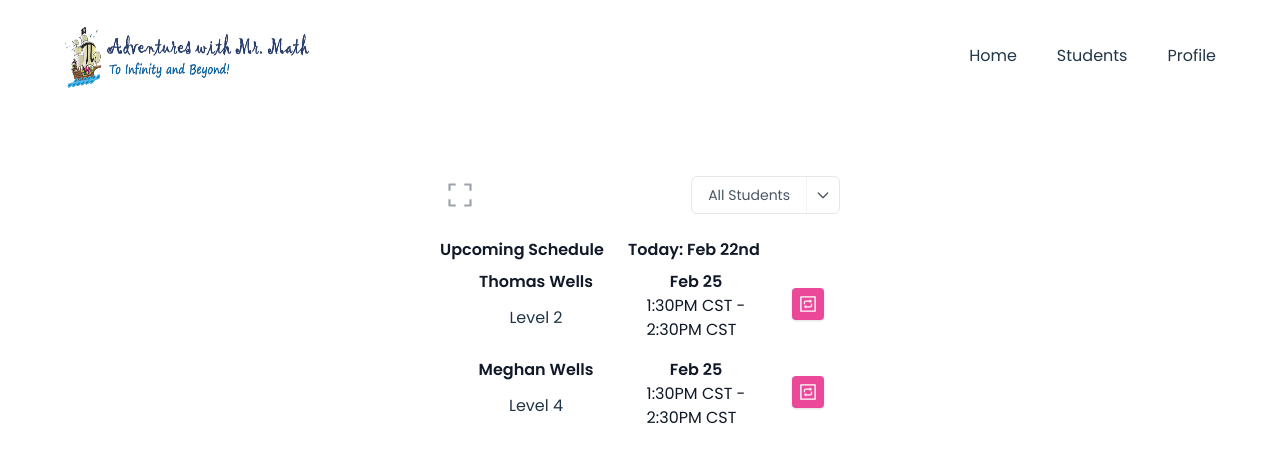
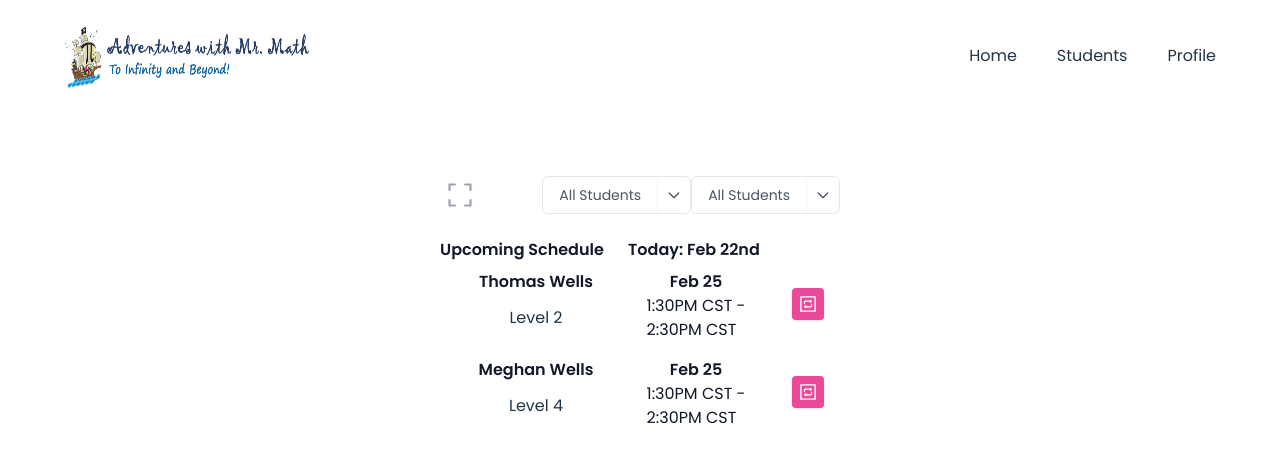
Before and after one commit to dane-dalton/schedule-demo, a React (Vite) app: page / in a window 1280 px wide. Shown: the top 462 px of the page. Built offline with nearby package versions, Linux system fonts and the light colour scheme.

Commit message:
Working on a session type filter

```diff
--- a/src/App.jsx
+++ b/src/App.jsx
@@ -10,8 +10,12 @@
           <Navbar />
         </div>
       </div>
-
-      <div className={`${styles.flexCenter}`}>
+      <div className={`${styles.paddingX} ${styles.flexCenter}`}>
+        <div className={`${styles.boxWidth}`}>
+          {/* Students? Likely important updates. */}
+        </div>
+      </div>
+      <div className={` ${styles.flexCenter}`}>
         <div className={`${styles.boxWidth}`}>
           <Schedule />
         </div>
--- a/src/components/Calendar.jsx
+++ b/src/components/Calendar.jsx
@@ -202,7 +202,7 @@
               <AiOutlineRight className='w-5 h-5' aria-hidden='true' />
             </button>
           </div>
-          <section className='mt-4 md:mt-0 md:pl-14'>
+          <section className='mt-4 md:pl-14'>
             <ol>
               {checkEmptyMonth() ? (
                 students.map(student => (
@@ -213,7 +213,6 @@
                         session={session}
                       />
                     </div>
-
                   ))
                 ))
               ) : (
--- /dev/null
+++ b/src/components/DropdownSessionType.jsx
@@ -0,0 +1,78 @@
+import React from 'react'
+import { useState } from 'react'
+
+function DropdownSessionType() {
+  const [toggleDropdown, setToggleDropdown] = useState(false)
+  const [dropdownName, setDropdownName] = useState('All Students')
+
+  function handleNameClick(n) {
+    setDropdownName(n)
+  }
+
+  return (
+    <div className="inline-flex bg-white border rounded-md">
+      <div
+        className="px-4 py-2 text-sm text-gray-600 hover:text-gray-700 hover:bg-gray-50 rounded-l-md"
+      >
+        {dropdownName}
+      </div>
+      <div className="relative">
+        <button
+          type="button"
+          onClick={() => {setToggleDropdown(prev => !prev)}}
+          className="inline-flex items-center justify-center h-full px-2 text-gray-600 border-l border-gray-100 hover:text-gray-700 rounded-r-md hover:bg-gray-50"
+        >
+          <svg
+            xmlns="http://www.w3.org/2000/svg"
+            className="w-4 h-4"
+            fill="none"
+            viewBox="0 0 24 24"
+            stroke="currentColor"
+            strokeWidth={2}
+          >
+            <path
+              strokeLinecap="round"
+              strokeLinejoin="round"
+              d="M19 9l-7 7-7-7"
+            />
+          </svg>
+        </button>
+
+        {toggleDropdown && (
+        <div className="absolute right-0 z-10 w-56 origin-top-right bg-white border border-gray-300 rounded-md shadow-lg">
+          <div
+            onClick={() => setToggleDropdown(prev => !prev)}
+            className="p-2"
+          >
+            <button
+              type='button'
+              onClick={() => {
+                handleAllStudents();
+                handleNameClick('All Students')
+              }}
+              className="block px-4 py-2 text-sm text-gray-500 rounded-lg hover:bg-gray-50 hover:text-gray-700"
+            >
+              All Students
+            </button>
+            {students.map(student => (
+              <button
+                type="button"
+                key={student.studentId}
+                onClick={() => {
+                  handleStudentFilter(student);
+                  handleNameClick(student.name)
+                }}
+                className="block px-4 py-2 text-sm border-t-gray-200 text-gray-500 rounded-lg hover:bg-gray-50 hover:text-gray-700"
+              >
+                {student.name}
+              </button>
+            ))}
+          </div>
+        </div>
+        )}
+      </div>
+    </div>
+  );
+}
+
+export default DropdownSessionType
--- a/src/components/DropdownComponent.jsx
+++ b/src/components/DropdownStudentFilter.jsx
@@ -1,7 +1,7 @@
 import React from "react";
 import { useState } from 'react'
 
-export default function DropdownComponent({ students, handleStudentFilter, handleAllStudents }) {
+export default function DropdownStudentFilter({ students, handleStudentFilter, handleAllStudents }) {
   const [toggleDropdown, setToggleDropdown] = useState(false)
   const [dropdownName, setDropdownName] = useState('All Students')
 
@@ -16,7 +16,6 @@
       >
         {dropdownName}
       </div>
-
       <div className="relative">
         <button
           type="button"
--- a/src/components/Schedule.jsx
+++ b/src/components/Schedule.jsx
@@ -1,7 +1,8 @@
 import React from 'react'
 import Calendar from './Calendar'
 import Upcoming from './Upcoming'
-import DropdownComponent from './DropdownComponent'
+import DropdownStudentFilter from './DropdownStudentFilter'
+import DropdownSessionType from './DropdownSessionType'
 import { useState } from 'react'
 
 import { parents } from '../constants'
@@ -33,6 +34,9 @@
     <div className='pt-16'>
       <div className='max-w-md px-4 mx-auto sm:px-7 md:px-6'>
         <div>
+
+        </div>
+        <div>
           <div className='flex justify-between'>
             <div className='flex'>
               <button
@@ -54,19 +58,20 @@
                 )}
               </button>
             </div>
-
-            <DropdownComponent students={students} handleStudentFilter={handleStudentFilter} handleAllStudents={handleAllStudents} />
+            <div>
+              <DropdownSessionType />
+              <DropdownStudentFilter students={students} handleStudentFilter={handleStudentFilter} handleAllStudents={handleAllStudents} />
+            </div>
           </div>
-
           <div className='mt-6'>
             {toggleScheduleView ? (
               <Calendar
                 students={visableStudents}
                 toggleList={toggleList}
               />
-              ) : (
-                <Upcoming students={visableStudents} />
-              )}
+            ) : (
+              <Upcoming students={visableStudents} />
+            )}
           </div>
         </div>
       </div>
--- a/src/components/Upcoming.jsx
+++ b/src/components/Upcoming.jsx
@@ -54,7 +54,7 @@
             ))
           ))
         ) : (
-          <div>False</div>
+          <div className='mt-5'>No upcoming events.</div>
         )}
       </ol>
     </div>
```
